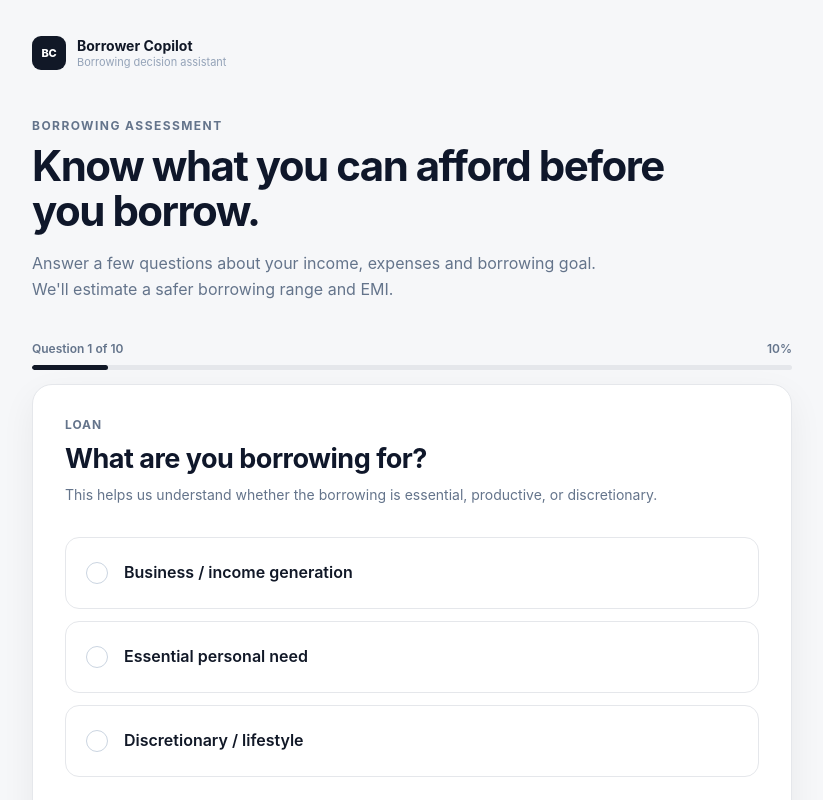
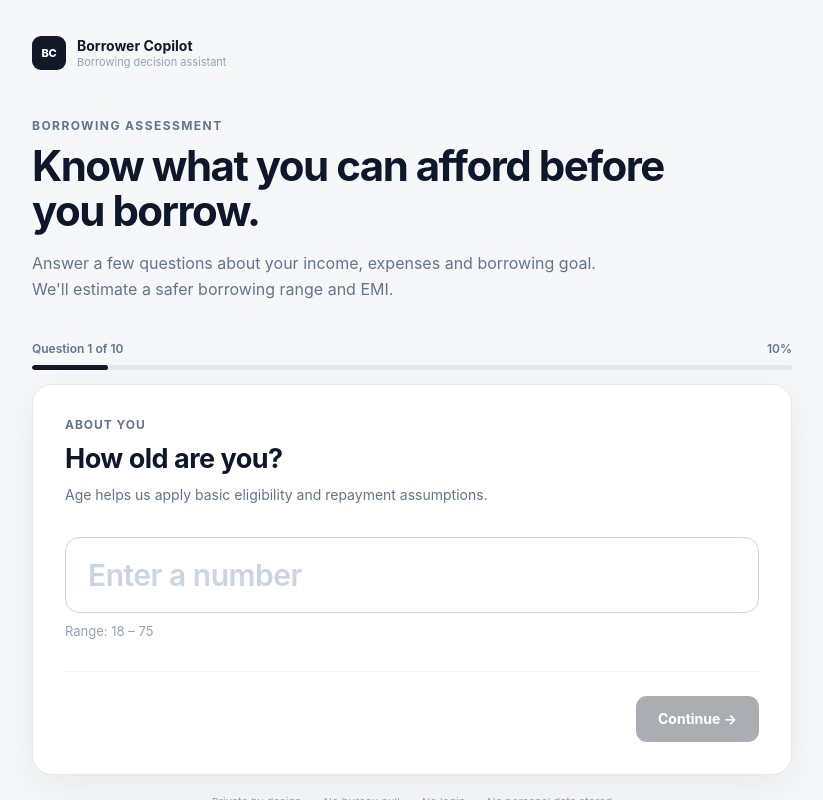
Before and after one commit to Rishabh2724/browser-copilot, a React (Vite) app: page / in a window 1280 px wide. Shown: the top 800 px of the page, without its empty margins (228-1051 px from the left). Built offline with nearby package versions, Linux system fonts and the light colour scheme.

Commit message:
Changed question order and fixed the loan types recommendation

```diff
--- a/src/features/assessment/questions.ts
+++ b/src/features/assessment/questions.ts
@@ -36,89 +36,132 @@ export interface Question {
 }
 
 export const QUESTIONS: Question[] = [
+  // =====================================================
+  // 1. BASIC CONTEXT
+  // =====================================================
+
+  {
+    id: "age",
+    category: "About you",
+    text: "How old are you?",
+    description:
+      "Age helps us apply basic eligibility and repayment assumptions.",
+    type: "number",
+    required: true,
+    min: 18,
+    max: 75,
+    step: 1,
+    affects: ["decision", "sanction", "confidence"],
+  },
+
+  // =====================================================
+  // 2. PURPOSE
+  // =====================================================
+
   {
     id: "purpose",
-    category: "Loan",
-    text: "What are you borrowing for?",
+    category: "Loan goal",
+    text: "What are you considering this loan for?",
     description:
-      "This helps us understand whether the borrowing is essential, productive, or discretionary.",
+      "Your purpose helps us distinguish productive, essential and discretionary borrowing.",
     type: "select",
     required: true,
     options: [
       {
-        label: "Business / income generation",
+        label: "Essential expense",
+        value: "essential",
+      },
+      {
+        label: "Productive / business use",
         value: "productive",
       },
       {
-        label: "Essential personal need",
-        value: "essential",
+        label: "Education",
+        value: "education",
       },
       {
-        label: "Discretionary / lifestyle",
+        label: "Home / property",
+        value: "home",
+      },
+      {
+        label: "Vehicle",
+        value: "vehicle",
+      },
+      {
+        label: "Personal / lifestyle",
         value: "discretionary",
       },
-    ],
-    affects: ["decision", "confidence"],
+      {
+        label: "Debt repayment",
+        value: "debt_repayment",
       },
-
-  {
-    id: "loanAmount",
-    category: "Loan",
-    text: "How much do you want to borrow?",
-    type: "currency",
-    required: true,
-    min: 10000,
-    max: 10000000,
-    step: 5000,
-    affects: ["decision", "sanction", "safeAmount", "emi"],
-  },
-
-  {
-    id: "loanType",
-    category: "Loan",
-    text: "What type of loan are you considering?",
-    type: "select",
-    required: true,
-    options: [
-      { label: "Personal loan", value: "personal" },
-      { label: "Business loan", value: "business" },
-      { label: "Loan against property", value: "lap" },
-      { label: "Gold loan", value: "gold" },
-      { label: "Two-wheeler loan", value: "two_wheeler" },
-      { label: "Home loan", value: "home" },
-    ],
-    affects: ["sanction", "rate", "decision"],
-  },
-
-  {
-    id: "employmentType",
-    category: "Income",
-    text: "How do you earn your income?",
-    type: "select",
-    required: true,
-    options: [
-      { label: "Salaried", value: "salaried" },
-      { label: "Self-employed / business", value: "self_employed" },
-      { label: "Informal / gig / cash income", value: "informal" },
     ],
     affects: [
       "decision",
-      "sanction",
-      "safeAmount",
-      "rate",
       "confidence",
     ],
   },
 
+  // =====================================================
+  // 3. LOAN PRODUCT
+  // =====================================================
+
   {
-    id: "monthlyIncome",
-    category: "Income",
-    text: "What is your typical monthly income?",
+    id: "loanType",
+    category: "Loan goal",
+    text: "What type of loan are you considering?",
     description:
-      "If it changes month to month, give your usual range rather than your best month.",
+      "Different loan products have different typical costs, structures and repayment expectations.",
+    type: "select",
+    required: true,
+    options: [
+      {
+        label: "Personal loan",
+        value: "personal",
+      },
+      {
+        label: "Business loan",
+        value: "business",
+      },
+      {
+        label: "Loan against property",
+        value: "lap",
+      },
+      {
+        label: "Gold loan",
+        value: "gold",
+      },
+      {
+        label: "Two-wheeler loan",
+        value: "two_wheeler",
+      },
+      {
+        label: "Home loan",
+        value: "home",
+      },
+    ],
+    affects: [
+      "sanction",
+      "safeAmount",
+      "rate",
+      "emi",
+      "confidence",
+    ],
+  },
+
+  // =====================================================
+  // 4. AMOUNT
+  // =====================================================
+
+  {
+    id: "loanAmount",
+    category: "Loan goal",
+    text: "How much are you planning to borrow?",
+    description:
+      "We'll compare your requested amount with both lender-style and conservative repayment capacity.",
     type: "currency",
     required: true,
-    min: 1000,
+    min: 10000,
     max: 10000000,
     step: 1000,
     affects: [
@@ -130,32 +173,111 @@ export const QUESTIONS: Question[] = [
     ],
   },
 
+  // =====================================================
+  // 5. EMPLOYMENT
+  // =====================================================
+
   {
-    id: "incomeStability",
+    id: "employmentType",
     category: "Income",
-    text: "How stable is that income?",
+    text: "How do you currently earn your income?",
+    description:
+      "Income source affects how stable and predictable repayment capacity is.",
     type: "select",
     required: true,
     options: [
-      { label: "Very stable", value: "stable" },
-      { label: "Some variation", value: "variable" },
-      { label: "Highly variable", value: "highly_variable" },
+      {
+        label: "Salaried",
+        value: "salaried",
+      },
+      {
+        label: "Self-employed",
+        value: "self_employed",
+      },
+      {
+        label: "Informal / variable work",
+        value: "informal",
+      },
     ],
     affects: [
       "decision",
       "sanction",
       "safeAmount",
       "rate",
+      "emi",
       "confidence",
     ],
   },
 
+  // =====================================================
+  // 6. INCOME
+  // =====================================================
+
+  {
+    id: "monthlyIncome",
+    category: "Income",
+    text: "What is your monthly income?",
+    description:
+      "Use your typical take-home income. If it changes significantly, we'll ask about the variation.",
+    type: "currency",
+    required: true,
+    min: 0,
+    max: 10000000,
+    step: 1000,
+    affects: [
+      "decision",
+      "sanction",
+      "safeAmount",
+      "rate",
+      "emi",
+      "confidence",
+    ],
+  },
+
+  // =====================================================
+  // 7. INCOME STABILITY
+  // =====================================================
+
+  {
+    id: "incomeStability",
+    category: "Income",
+    text: "How predictable is that income?",
+    description:
+      "More variable income requires a larger safety margin.",
+    type: "select",
+    required: true,
+    options: [
+      {
+        label: "Stable",
+        value: "stable",
+      },
+      {
+        label: "Variable",
+        value: "variable",
+      },
+      {
+        label: "Highly variable",
+        value: "highly_variable",
+      },
+    ],
+    affects: [
+      "decision",
+      "safeAmount",
+      "rate",
+      "confidence",
+    ],
+  },
+
+  // =====================================================
+  // 8. HOUSEHOLD EXPENSES
+  // =====================================================
+
   {
     id: "householdExpenses",
     category: "Affordability",
-    text: "How much does your household spend each month?",
+    text: "How much do you spend on household expenses each month?",
     description:
-      "Include rent, food, utilities, education and other regular household costs.",
+      "Include rent, food, utilities and other regular household costs.",
     type: "currency",
     required: true,
     min: 0,
@@ -169,12 +291,16 @@ export const QUESTIONS: Question[] = [
     ],
   },
 
+  // =====================================================
+  // 9. EXISTING EMI
+  // =====================================================
+
   {
     id: "existingEmi",
-    category: "Debt",
-    text: "How much do you currently pay toward EMIs each month?",
+    category: "Existing debt",
+    text: "How much do you currently pay toward loans each month?",
     description:
-      "Include all existing formal loan EMIs. If you have none, enter ₹0.",
+      "Include the EMIs you are already responsible for.",
     type: "currency",
     required: true,
     min: 0,
@@ -186,77 +312,105 @@ export const QUESTIONS: Question[] = [
       "safeAmount",
       "rate",
       "emi",
+      "confidence",
+    ],
+  },
+
+  // =====================================================
+  // 10. CREDIT SCORE
+  // =====================================================
+
+  {
+    id: "creditScoreKnown",
+    category: "Credit profile",
+    text: "Do you know your credit score?",
+    description:
+      "You don't need to check it. If you don't know it, we'll use a wider rate range.",
+    type: "boolean",
+    required: true,
+    affects: [
+      "rate",
+      "confidence",
     ],
   },
 
   {
-    id: "age",
-    category: "Profile",
-    text: "How old are you?",
-    type: "number",
-    required: true,
-    min: 18,
-    max: 80,
-    step: 1,
-    affects: ["confidence"],
-  },
-
-  {
-    id: "creditScoreKnown",
-    category: "Credit",
-    text: "Do you know your credit score?",
-    type: "boolean",
-    required: true,
-    affects: ["rate", "confidence"],
-  },
-
-  {
     id: "creditScore",
-    category: "Credit",
+    category: "Credit profile",
     text: "What is your credit score?",
     description:
-      "You can skip this if you don't know it. We will widen the rate range instead of treating unknown as zero.",
+      "Enter your latest known score.",
     type: "number",
     required: false,
     min: 300,
     max: 900,
     step: 1,
-    affects: ["rate", "confidence"],
+    affects: [
+      "decision",
+      "rate",
+      "confidence",
+    ],
+
+    /*
+     * IMPORTANT:
+     * The UI should use the answer to
+     * creditScoreKnown to decide visibility.
+     */
     showWhen: (profile) =>
       profile.creditScore !== undefined,
   },
 
-  // Salaried follow-up
+  // =====================================================
+  // SALARIED
+  // =====================================================
+
   {
     id: "employmentTenureMonths",
-    category: "Income",
-    text: "How long have you been in your current employment?",
+    category: "Employment",
+    text: "How long have you been with your current employer?",
     type: "number",
     required: false,
-    min: 1,
+    min: 0,
     max: 600,
     step: 1,
-    affects: ["sanction", "confidence"],
+    affects: [
+      "sanction",
+      "confidence",
+    ],
+
     showWhen: (profile) =>
-      profile.employmentType === "salaried",
+      profile.employmentType ===
+      "salaried",
   },
 
   {
     id: "emergencySavingsMonths",
-    category: "Safety",
-    text: "How many months of essential expenses could your savings cover?",
+    category: "Financial buffer",
+    text: "How many months of expenses could your savings cover?",
+    description:
+      "A larger emergency buffer gives you more room to handle income shocks.",
     type: "number",
     required: false,
     min: 0,
     max: 36,
     step: 1,
-    affects: ["decision", "safeAmount", "confidence"],
+    affects: [
+      "decision",
+      "safeAmount",
+      "confidence",
+    ],
+
     showWhen: (profile) =>
-      profile.employmentType === "salaried" ||
-      profile.employmentType === "informal",
+      profile.employmentType ===
+        "salaried" ||
+      profile.employmentType ===
+        "informal",
   },
 
-  // Self-employed follow-up
+  // =====================================================
+  // SELF EMPLOYED
+  // =====================================================
+
   {
     id: "businessYears",
     category: "Business",
@@ -266,64 +420,106 @@ export const QUESTIONS: Question[] = [
     min: 0,
     max: 100,
     step: 1,
-    affects: ["sanction", "confidence"],
+    affects: [
+      "sanction",
+      "confidence",
+    ],
+
     showWhen: (profile) =>
-      profile.employmentType === "self_employed",
+      profile.employmentType ===
+      "self_employed",
   },
 
   {
     id: "annualItrIncome",
     category: "Business",
-    text: "What annual income is shown in your ITR?",
+    text: "What annual income do you report in your ITR?",
+    description:
+      "This helps us compare stated income with documented income when estimating repayment capacity.",
     type: "currency",
     required: false,
     min: 0,
     max: 100000000,
     step: 10000,
-    affects: ["sanction", "confidence"],
+    affects: [
+      "decision",
+      "sanction",
+      "safeAmount",
+      "rate",
+      "confidence",
+    ],
+
     showWhen: (profile) =>
-      profile.employmentType === "self_employed",
+      profile.employmentType ===
+      "self_employed",
   },
+
+  // =====================================================
+  // COLLATERAL
+  // =====================================================
 
   {
     id: "collateralAvailable",
     category: "Security",
-    text: "Do you have property or another asset that could potentially be offered as security?",
+    text: "Do you have an asset you could potentially offer as security?",
+    description:
+      "Examples include property or gold. This does not mean you are eligible for a secured loan.",
     type: "boolean",
     required: false,
-    affects: ["rate", "sanction", "confidence"],
+    affects: [
+      "sanction",
+      "rate",
+      "confidence",
+    ],
+
     showWhen: (profile) =>
-      profile.employmentType === "self_employed" ||
+      profile.employmentType ===
+        "self_employed" ||
       profile.loan?.type === "lap",
   },
 
-  // Informal-income follow-up
+  // =====================================================
+  // INFORMAL
+  // =====================================================
+
   {
     id: "pastBounces",
-  category: "Debt",
-  text: "Have any loan or EMI payments bounced recently?",
+    category: "Repayment history",
+    text: "Have you had a recent EMI or loan payment bounce?",
     description:
-    "A recent bounce can materially affect the borrowing assessment.",
+      "A recent missed payment can materially change whether additional borrowing is sensible.",
     type: "boolean",
     required: false,
-  affects: ["decision", "rate", "confidence"],
+    affects: [
+      "decision",
+      "rate",
+      "confidence",
+    ],
+
     showWhen: (profile) =>
-    profile.employmentType === "informal",
+      profile.employmentType ===
+      "informal",
   },
 
   {
     id: "upcomingExpenses",
-    category: "Safety",
-    text: "Do you expect any large expenses in the next few months?",
+    category: "Financial buffer",
+    text: "Do you have any large expenses coming up?",
     description:
-      "Include known school fees, medical costs, major purchases or other unavoidable expenses.",
+      "Include known expenses that could reduce your ability to handle another EMI.",
     type: "currency",
     required: false,
     min: 0,
     max: 10000000,
     step: 1000,
-    affects: ["decision", "safeAmount"],
+    affects: [
+      "decision",
+      "safeAmount",
+      "confidence",
+    ],
+
     showWhen: (profile) =>
-      profile.employmentType === "informal",
+      profile.employmentType ===
+      "informal",
   },
 ];
--- a/src/types/assessment.ts
+++ b/src/types/assessment.ts
@@ -55,6 +55,11 @@ export interface AssessmentResult {
 
   recommendedAmount: number;
 
+  productFit: {
+  suitable: boolean;
+  reason: string;
+};
+
   fairRate: Range;
 
   apr: Range;
```
Also changed, not shown: src/engine/assessBorrower.ts (+21 -4 lines), src/engine/productFit.ts (added, +47 -0 lines). Lines whose indentation alone changed are shown as unchanged.
